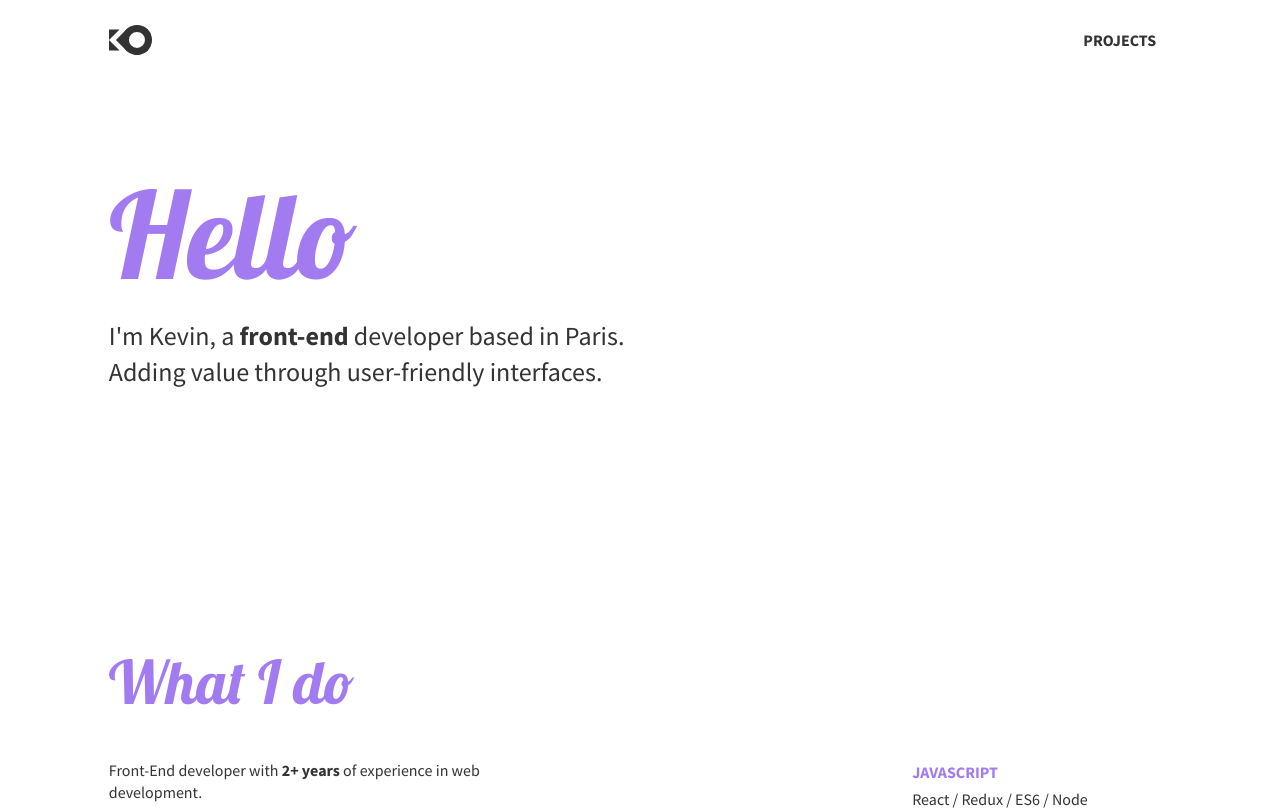
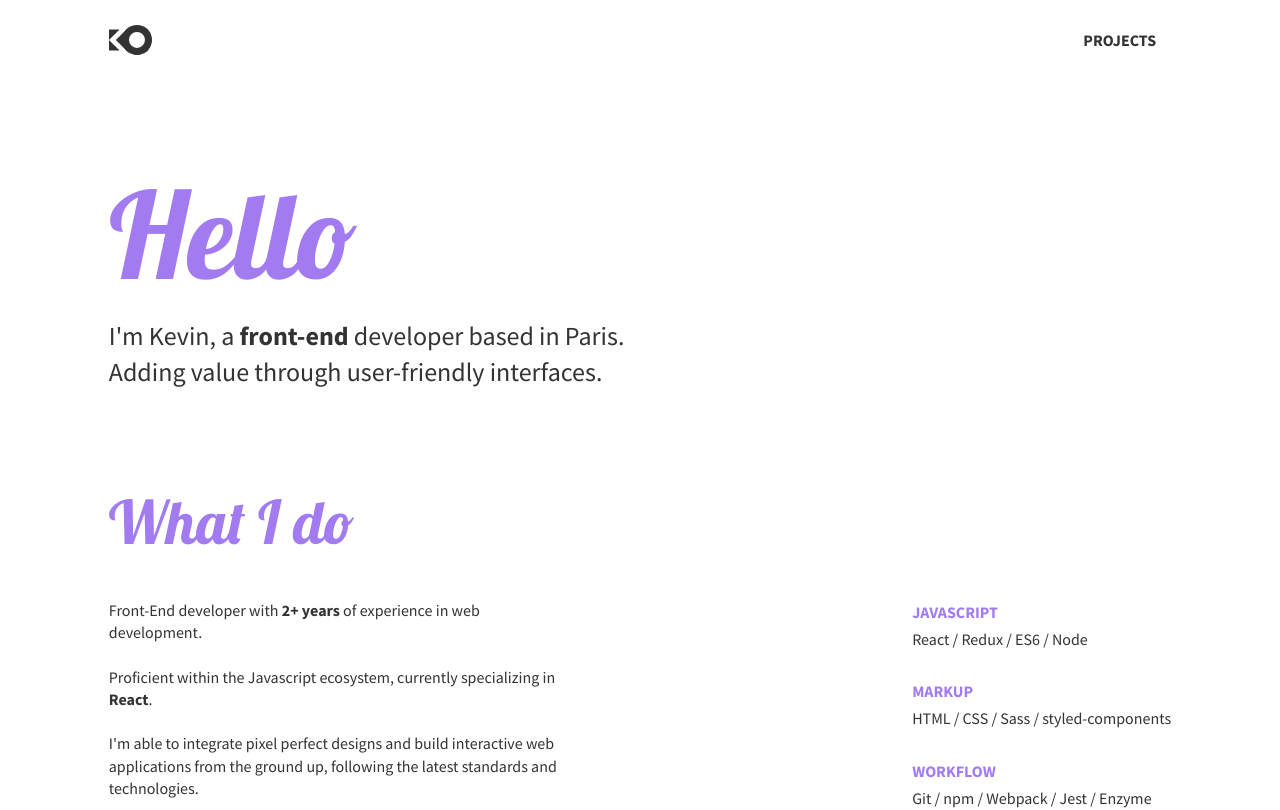
Before and after one commit to kevscript/vue-folio, a Vue app: page / in a window 1280 px wide. Shown: the top 810 px of the page. Built offline with nearby package versions, Linux system fonts and the light colour scheme.

Commit message:
smaller hero height

```diff
--- a/src/styles/home/hero.scss
+++ b/src/styles/home/hero.scss
@@ -17,7 +17,7 @@
   }
 
   @media only screen and (min-width: 500px) {
-    min-height: 80vh;
+    min-height: 60vh;
     margin-bottom: 0px;
   }
 }
```
